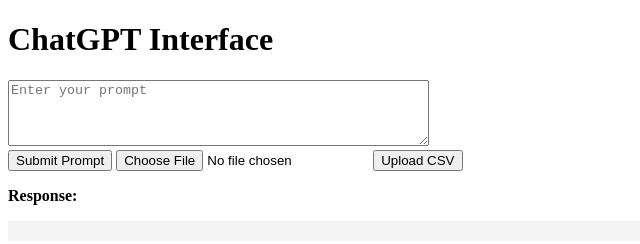
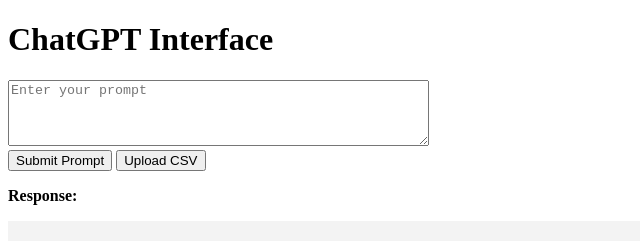
Before and after one commit to joshuasorkin/tradefidence, a website: page public/index.html in a window 1280 px wide. Shown: the whole page, without its empty margins (0-640 px from the left). Drawn offline with Linux system fonts and the light colour scheme.

Commit message:
hide file upload

```diff
--- a/public/index.html
+++ b/public/index.html
@@ -9,7 +9,7 @@
   <h1>ChatGPT Interface</h1>
   <textarea id="prompt" rows="4" cols="50" placeholder="Enter your prompt"></textarea><br>
   <button id="submitBtn">Submit Prompt</button>
-  <input type="file" id="fileInput" accept=".csv">
+  <input type="file" id="fileInput" accept=".csv" style="display: none;">
   <button id="uploadBtn">Upload CSV</button>
   <p><strong>Response:</strong></p>
   <p id="response"></p>
```
